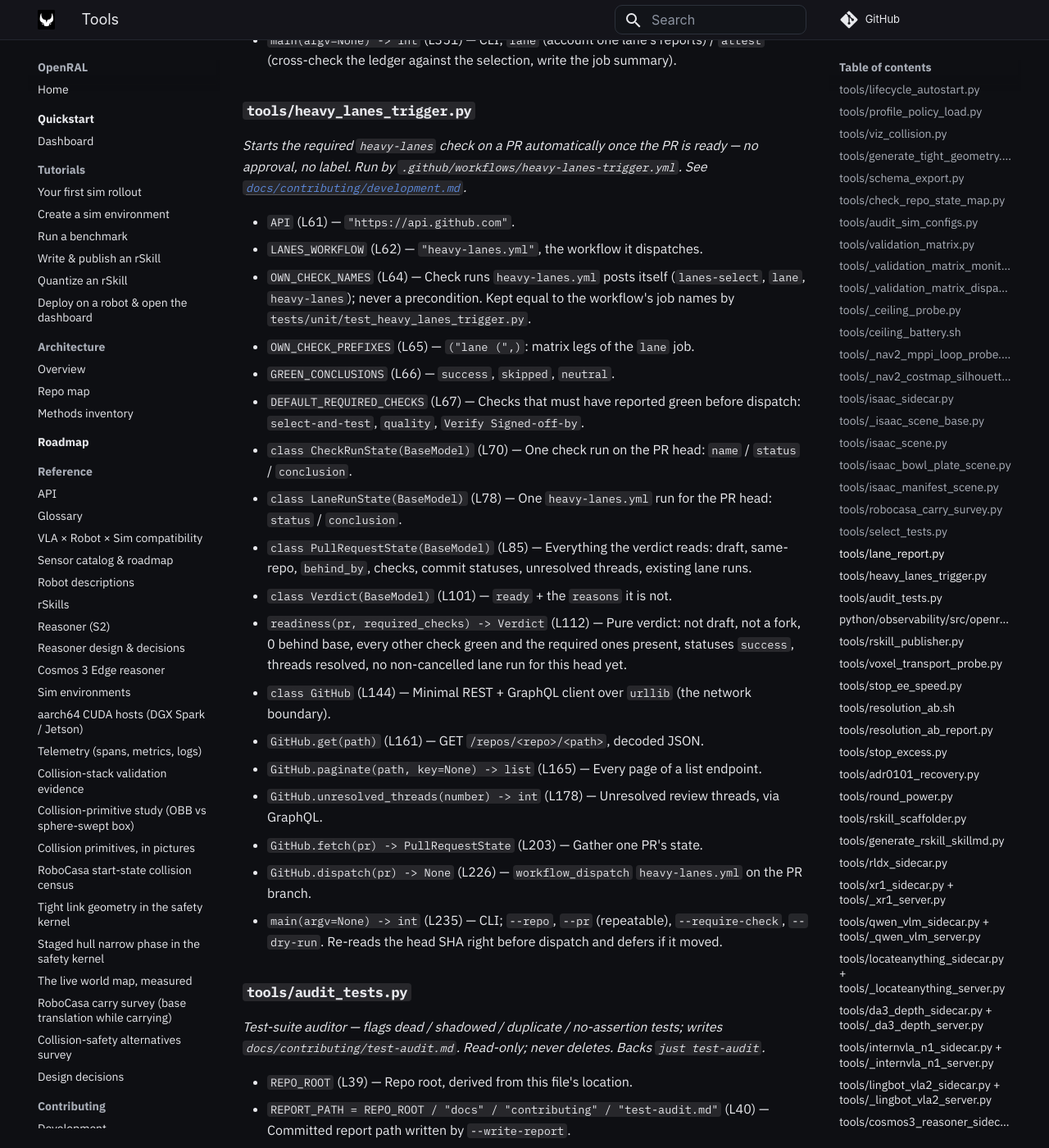
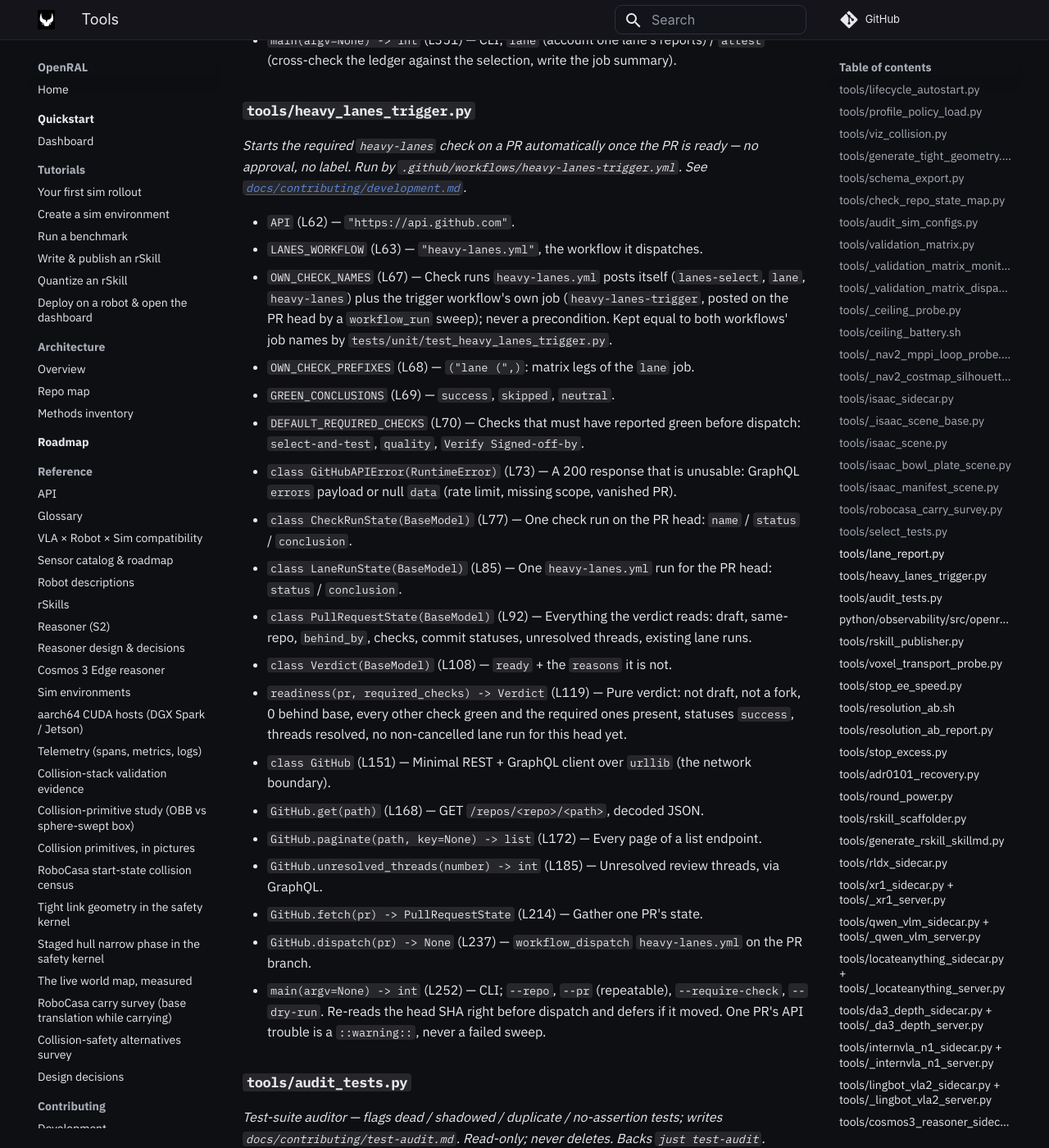
Before and after one commit to OpenRAL/openral, an MkDocs documentation site: the page built from docs/methods/10-tools.md, in a window 1280 px wide and 1400 px high, scrolled down 18358 px. Shown: the whole window at 82% size. Built offline with MkDocs 1.6.1 and Material for MkDocs 9.7.7, drawn with Linux system fonts in a browser that asks for light colours; comment, search, counter and statistics services are not loaded.

Commit message:
ci(heavy-lanes): exclude the trigger's own check and survive GraphQL errors
A workflow_run-triggered sweep posts its job's check run on the
triggering PR's head, so the job is named heavy-lanes-trigger and the
readiness verdict ignores it — otherwise a sweep saw itself in_progress
and could never dispatch from that path. GraphQL errors (rate limit,
missing scope) come back as 200 + `errors`; they now raise a typed
GitHubAPIError that, like any other one-PR API trouble, is a warning
rather than a failed sweep (which would have left a red check on the
PR). The compare base ref is URL-quoted, and test-selective's header no
longer mentions the removed label trigger.

Co-Authored-By: Claude Fable 5.1 <noreply@anthropic.com>
Claude-Session: https://claude.ai/code/session_018YVynsmBtteoAjMPU7C6hq
Signed-off-by: Claude <noreply@anthropic.com>

```diff
--- a/docs/methods/10-tools.md
+++ b/docs/methods/10-tools.md
@@ -303,24 +303,25 @@ _Opt-in lane accounting — decides, records and attests what each dependency la
 ### `tools/heavy_lanes_trigger.py`
 _Starts the required `heavy-lanes` check on a PR automatically once the PR is ready — no approval, no label. Run by `.github/workflows/heavy-lanes-trigger.yml`. See [`docs/contributing/development.md`](../contributing/development.md#review-policy)._
 
-- `API` (L61) — `"https://api.github.com"`.
-- `LANES_WORKFLOW` (L62) — `"heavy-lanes.yml"`, the workflow it dispatches.
-- `OWN_CHECK_NAMES` (L64) — Check runs `heavy-lanes.yml` posts itself (`lanes-select`, `lane`, `heavy-lanes`); never a precondition. Kept equal to the workflow's job names by `tests/unit/test_heavy_lanes_trigger.py`.
-- `OWN_CHECK_PREFIXES` (L65) — `("lane (",)`: matrix legs of the `lane` job.
-- `GREEN_CONCLUSIONS` (L66) — `success`, `skipped`, `neutral`.
-- `DEFAULT_REQUIRED_CHECKS` (L67) — Checks that must have reported green before dispatch: `select-and-test`, `quality`, `Verify Signed-off-by`.
-- `class CheckRunState(BaseModel)` (L70) — One check run on the PR head: `name` / `status` / `conclusion`.
-- `class LaneRunState(BaseModel)` (L78) — One `heavy-lanes.yml` run for the PR head: `status` / `conclusion`.
-- `class PullRequestState(BaseModel)` (L85) — Everything the verdict reads: draft, same-repo, `behind_by`, checks, commit statuses, unresolved threads, existing lane runs.
-- `class Verdict(BaseModel)` (L101) — `ready` + the `reasons` it is not.
-- `readiness(pr, required_checks) -> Verdict` (L112) — Pure verdict: not draft, not a fork, 0 behind base, every other check green and the required ones present, statuses `success`, threads resolved, no non-cancelled lane run for this head yet.
-- `class GitHub` (L144) — Minimal REST + GraphQL client over `urllib` (the network boundary).
-  - `GitHub.get(path)` (L161) — GET `/repos/<repo>/<path>`, decoded JSON.
-  - `GitHub.paginate(path, key=None) -> list` (L165) — Every page of a list endpoint.
-  - `GitHub.unresolved_threads(number) -> int` (L178) — Unresolved review threads, via GraphQL.
-  - `GitHub.fetch(pr) -> PullRequestState` (L203) — Gather one PR's state.
-  - `GitHub.dispatch(pr) -> None` (L226) — `workflow_dispatch` `heavy-lanes.yml` on the PR branch.
-- `main(argv=None) -> int` (L235) — CLI; `--repo`, `--pr` (repeatable), `--require-check`, `--dry-run`. Re-reads the head SHA right before dispatch and defers if it moved.
+- `API` (L62) — `"https://api.github.com"`.
+- `LANES_WORKFLOW` (L63) — `"heavy-lanes.yml"`, the workflow it dispatches.
+- `OWN_CHECK_NAMES` (L67) — Check runs `heavy-lanes.yml` posts itself (`lanes-select`, `lane`, `heavy-lanes`) plus the trigger workflow's own job (`heavy-lanes-trigger`, posted on the PR head by a `workflow_run` sweep); never a precondition. Kept equal to both workflows' job names by `tests/unit/test_heavy_lanes_trigger.py`.
+- `OWN_CHECK_PREFIXES` (L68) — `("lane (",)`: matrix legs of the `lane` job.
+- `GREEN_CONCLUSIONS` (L69) — `success`, `skipped`, `neutral`.
+- `DEFAULT_REQUIRED_CHECKS` (L70) — Checks that must have reported green before dispatch: `select-and-test`, `quality`, `Verify Signed-off-by`.
+- `class GitHubAPIError(RuntimeError)` (L73) — A 200 response that is unusable: GraphQL `errors` payload or null `data` (rate limit, missing scope, vanished PR).
+- `class CheckRunState(BaseModel)` (L77) — One check run on the PR head: `name` / `status` / `conclusion`.
+- `class LaneRunState(BaseModel)` (L85) — One `heavy-lanes.yml` run for the PR head: `status` / `conclusion`.
+- `class PullRequestState(BaseModel)` (L92) — Everything the verdict reads: draft, same-repo, `behind_by`, checks, commit statuses, unresolved threads, existing lane runs.
+- `class Verdict(BaseModel)` (L108) — `ready` + the `reasons` it is not.
+- `readiness(pr, required_checks) -> Verdict` (L119) — Pure verdict: not draft, not a fork, 0 behind base, every other check green and the required ones present, statuses `success`, threads resolved, no non-cancelled lane run for this head yet.
+- `class GitHub` (L151) — Minimal REST + GraphQL client over `urllib` (the network boundary).
+  - `GitHub.get(path)` (L168) — GET `/repos/<repo>/<path>`, decoded JSON.
+  - `GitHub.paginate(path, key=None) -> list` (L172) — Every page of a list endpoint.
+  - `GitHub.unresolved_threads(number) -> int` (L185) — Unresolved review threads, via GraphQL.
+  - `GitHub.fetch(pr) -> PullRequestState` (L214) — Gather one PR's state.
+  - `GitHub.dispatch(pr) -> None` (L237) — `workflow_dispatch` `heavy-lanes.yml` on the PR branch.
+- `main(argv=None) -> int` (L252) — CLI; `--repo`, `--pr` (repeatable), `--require-check`, `--dry-run`. Re-reads the head SHA right before dispatch and defers if it moved. One PR's API trouble is a `::warning::`, never a failed sweep.
 
 ### `tools/audit_tests.py`
 _Test-suite auditor — flags dead / shadowed / duplicate / no-assertion tests; writes `docs/contributing/test-audit.md`. Read-only; never deletes. Backs `just test-audit`._
```
Also changed, not shown: 4 other files.
